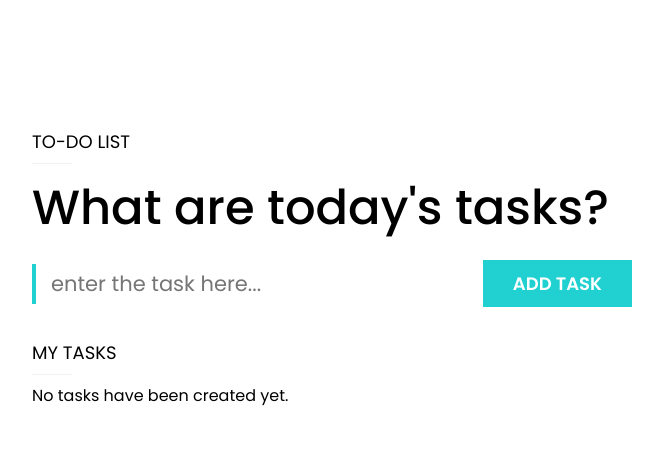
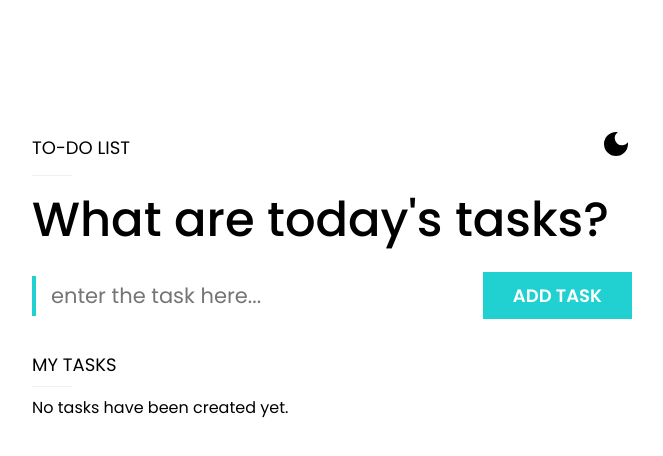
Before and after one commit to Naumri/to-do, a React (Vite) app: page / in a window 1280 px wide. Shown: the top 456 px of the page, without its empty margins (308-971 px from the left). Built offline with nearby package versions, Linux system fonts and the light colour scheme.

Commit message:
Adicionado dark mode

```diff
--- a/src/App.css
+++ b/src/App.css
@@ -1,3 +1,27 @@
+:root {
+    --black: #000;
+    --white-two: #fff;
+    --white: #fff;
+    --white-hover: #eee;
+    --gray-light: #f1f1f1;
+    --cyan: #21D1D1;
+    --cyan-hover: #12adad;
+    --cyan-light: #DDF3F3;
+}
+
+[darkMode="true"] {
+    --black: #fff;
+    --white: #000;
+    --white-hover: #000;
+    --white-two: #1a1c1c;
+    --cyan-light: #1d3f3f;
+    --gray-light: #303030;
+}
+
+body {
+    background-color: var(--white-two);
+}
+
 * {
     margin: 0;
     padding: 0;
--- /dev/null
+++ b/src/components/DarkMode.jsx
@@ -0,0 +1,26 @@
+import { useEffect, useState } from "react";
+import { MdDarkMode, MdLightMode } from "react-icons/md";
+
+function DarkMode () {
+
+  const [darkMode, setDarkMode] = useState(() => {
+    const saved = localStorage.getItem('darkMode');
+    return saved === 'true' || false;
+  });
+
+  useEffect(() => {
+    localStorage.setItem('darkMode', darkMode);
+  }, [darkMode]);
+
+  useEffect(() => {
+    document.querySelector('body').setAttribute('darkMode', darkMode);
+  }, [darkMode]);
+
+  return (
+    <div onClick={() => setDarkMode(!darkMode)} className="dark_mode">
+      { darkMode ? <MdLightMode /> : <MdDarkMode /> }
+    </div>
+  )
+}
+
+export default DarkMode;
--- a/src/components/Todo.module.css
+++ b/src/components/Todo.module.css
@@ -1,19 +1,12 @@
-.btn {
-    padding: 5px 20px;
-    border: 0;
-    margin-left: 16px;
-    background-color: #111;
-    color: #fff;
-}
-
 .textTodo {
     font-size: 20px;
     margin-left: 16px;
     position: relative;
+    color: var(--black);
 }
 
 .todo {
-    border: 2px solid #DDF3F3;
+    border: 2px solid var(--cyan-light);
     border-radius: 5px;
     padding: 16px;
     margin-top: 16px;
@@ -35,7 +28,7 @@
     left: 0;
     right: 0;
     transform: translateY(50%);
-    border-bottom: 2px solid #000;
+    border-bottom: 2px solid var(--black);
 }
 
 .checkbox {
@@ -43,15 +36,15 @@
     width: 20px;
     height: 20px;
     cursor: pointer;
-    border: 3px solid #21D1D1;
+    border: 3px solid var(--cyan);
 }
 
 .checkbox:hover {
-    background-color: #DDF3F3;
+    background-color: var(--cyan-light);
 }
 
 .checkbox:checked {
-    background-color: #21D1D1;
+    background-color: var(--cyan);
 }
 
 .line:last-child {
@@ -69,6 +62,7 @@
     margin-left: 16px;
     cursor: pointer;
     transition: 0.2s;
+    color: var(--black);
 }
 
 .delete:hover {
@@ -76,7 +70,7 @@
 }
 
 .edit:hover {
-    color: #21D1D1;
+    color: var(--cyan);
 }
 
 .iconEdit {
@@ -84,13 +78,13 @@
     height: 32px;
     cursor: pointer;
     transition: 0.2s;
-    color: #fff;
+    color: var(--white);
 }
 
 .editText {
     border: 0;
     background-color: transparent;
-    color: white;
+    color: var(--white);
     font-size: 20px;
     margin-left: 16px;
 }
@@ -115,8 +109,8 @@
     padding: 10px 30px;
     border: 0;
     border-radius: 5px;
-    background-color: #fff;
-    color: #21D1D1;
+    background-color: var(--white-two);
+    color: var(--cyan);
     font-weight: 600;
     font-size: 18px;
     cursor: pointer;
@@ -124,6 +118,6 @@
 }
 
 .btn:hover {
-    background-color: #eee;
+    background-color: var(--white);
     color: #12adad;
 }
--- a/src/components/TodoForm.jsx
+++ b/src/components/TodoForm.jsx
@@ -1,5 +1,6 @@
 import { useState } from "react";
 import styles from './TodoForm.module.css';
+import DarkMode from "./DarkMode";
 
 function TodoForm ({setTodos, todos}) {
     const [input, setInput] = useState('');
@@ -22,7 +23,10 @@ function TodoForm ({setTodos, todos}) {
     return (
         <form className={styles.formTodo} onSubmit={handleSubmit}>
             <div className={styles.header}>
-                <p className={styles.project_name}>TO-DO LIST</p>
+                <div className={styles.hat}>
+                    <p className={styles.project_name}>TO-DO LIST</p>
+                    <DarkMode />
+                </div>
                 <div className={styles.line}></div>
                 <h1 className={styles.title}>What are today's tasks?</h1>
             </div>
--- a/src/components/TodoForm.module.css
+++ b/src/components/TodoForm.module.css
@@ -1,17 +1,32 @@
 .title {
     font-weight: 500;
     font-size: 48px;
+    color: var(--black);
 }
 
 .project_name {
     font-size: 18px;
+    color: var(--black);
 }
 
 .line {
     width: 40px;
     height: 1px;
-    background-color: #f1f1f1;
+    background-color: var(--gray-light);
     margin: 8px 0;
+}
+
+.hat {
+    display: flex;
+    justify-content: space-between;
+    align-items: center;
+}
+
+.hat svg {
+    cursor: pointer;
+    width: 32px;
+    height: 32px;
+    color: var(--black);
 }
 
 .task {
@@ -19,7 +34,9 @@
     height: 40px;
     padding-left: 15px;
     border: 0;
-    border-left: 4px solid #21D1D1;
+    color: var(--black);
+    border-left: 4px solid var(--cyan);
+    background-color: transparent;
     font-size: 21px;
 }
 
@@ -30,16 +47,16 @@
 .btn {
     padding: 10px 30px;
     border: 0;
-    background-color: #21D1D1;
-    color: #fff;
+    background-color: var(--cyan);
+    color: var(--white);
     font-weight: 600;
     font-size: 18px;
     cursor: pointer;
 }
 
 .btn:hover {
-    background-color: #12adad;
-    color: #eee;
+    background-color: var(--cyan-hover);
+    color: var(--white-hover);
 }
 
 .inputs_wrapper {
--- a/src/components/TodoList.module.css
+++ b/src/components/TodoList.module.css
@@ -9,11 +9,16 @@
 
 .section_name {
     font-size: 18px;
+    color: var(--black);
 }
 
 .line {
     width: 40px;
     height: 1px;
-    background-color: #f1f1f1;
+    background-color: var(--gray-light);
     margin: 8px 0;
 }
+
+ul > p {
+    color: var(--black);
+}
```
